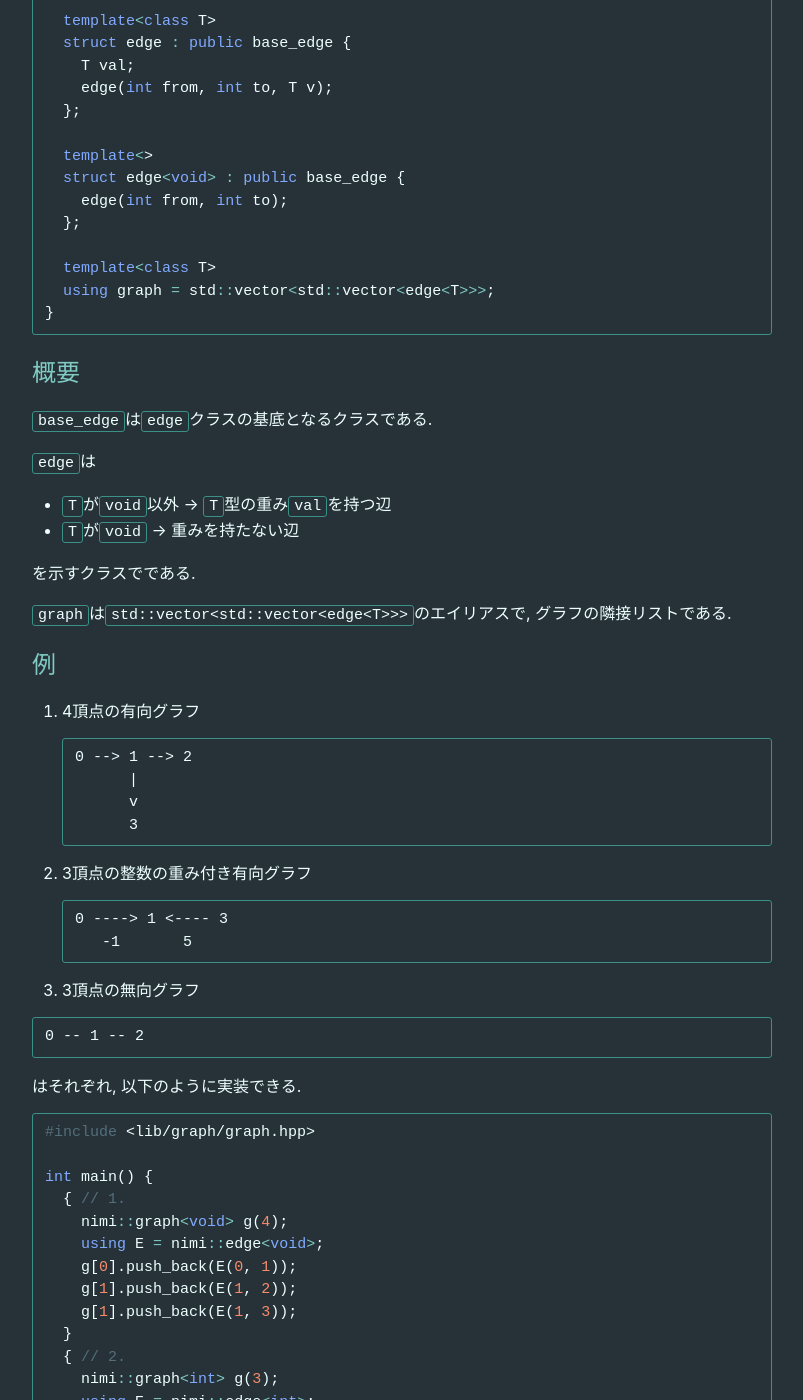
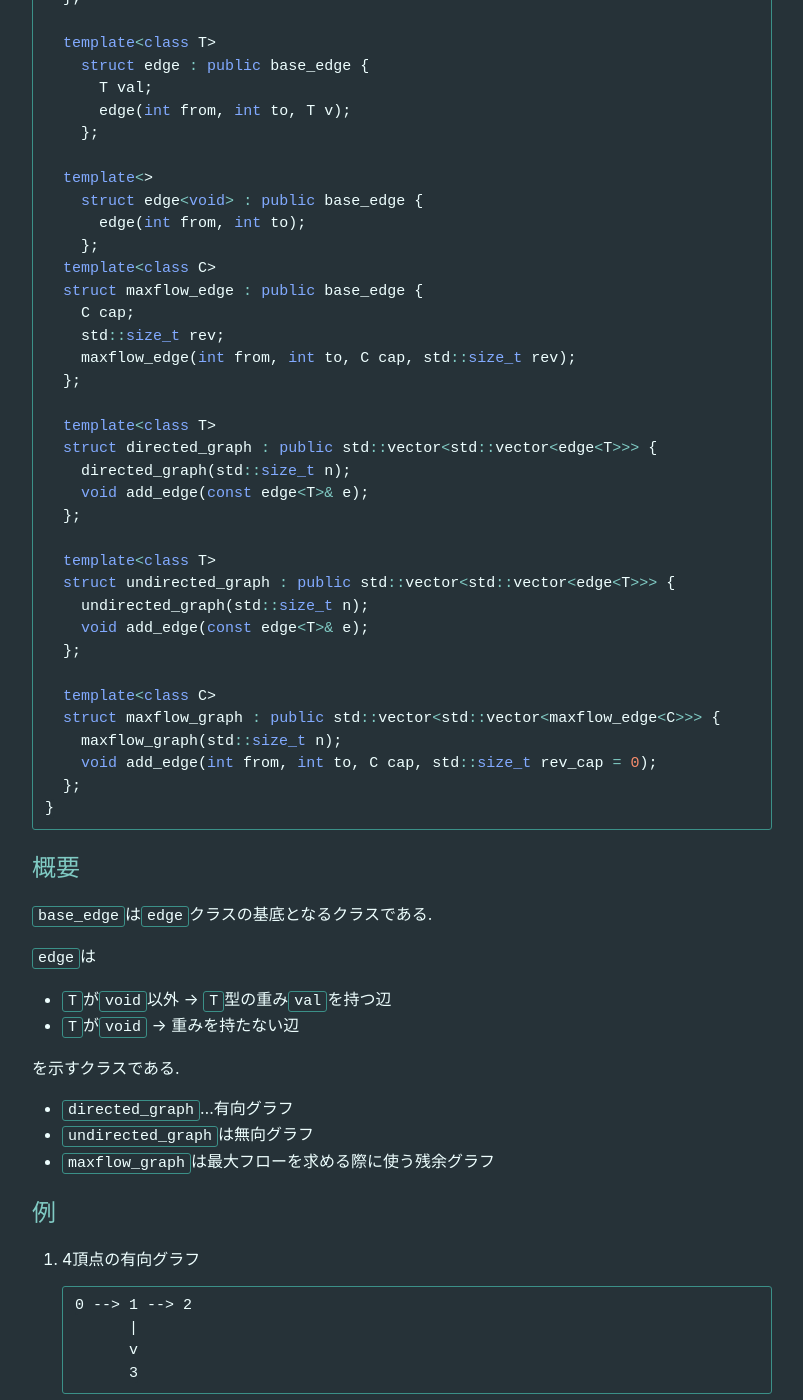
Before and after one commit to NiMiLib/nimilib.github.io, a Jekyll site: the page built from reference/graph/graph.md, in a window 1280 px wide and 1400 px high, scrolled down 381 px. Shown: the whole window, without its empty margins (238-1041 px from the left). Built offline with Jekyll 4.4.1, drawn with Linux system fonts in a browser that asks for light colours; some of the changed text lies outside the part shown.

````diff
--- a/_layouts/reference.html
+++ b/_layouts/reference.html
@@ -10,8 +10,8 @@
     <main class="page-content" aria-label="Content">
       <div class="wrapper">
         {%- include header_breadcrumb.html -%}
-        <h1 style="font-family: monospace">{{ page.elem }}
-        <span style="float: right; font-size: 50%">{{ page.header }}</span></h1>
+        <h1><span style="font-family: monospace; float: right; font-size: 50%">{{ page.header }}</span></h1>
+        <h1 style="font-family: monospace">{{ page.elem }} </h1>
         {{ content }}
       </div>
     </main>
--- a/reference/graph/graph.md
+++ b/reference/graph/graph.md
@@ -7,7 +7,7 @@ header: lib/graph/graph.hpp
 ---
 
 ```cpp
-namespace nimi{
+namespace nimi {
   struct base_edge {
     int from;
     int to;
@@ -15,18 +15,39 @@ namespace nimi{
   };
 
   template<class T>
-  struct edge : public base_edge {
-    T val;
-    edge(int from, int to, T v);
-  };
+    struct edge : public base_edge {
+      T val;
+      edge(int from, int to, T v);
+    };
 
   template<>
-  struct edge<void> : public base_edge {
-    edge(int from, int to);
+    struct edge<void> : public base_edge {
+      edge(int from, int to);
+    };
+  template<class C>
+  struct maxflow_edge : public base_edge {
+    C cap;
+    std::size_t rev;
+    maxflow_edge(int from, int to, C cap, std::size_t rev);
   };
 
   template<class T>
-  using graph = std::vector<std::vector<edge<T>>>;
+  struct directed_graph : public std::vector<std::vector<edge<T>>> {
+    directed_graph(std::size_t n);
+    void add_edge(const edge<T>& e);
+  };
+
+  template<class T>
+  struct undirected_graph : public std::vector<std::vector<edge<T>>> {
+    undirected_graph(std::size_t n);
+    void add_edge(const edge<T>& e);
+  };
+
+  template<class C>
+  struct maxflow_graph : public std::vector<std::vector<maxflow_edge<C>>> {
+    maxflow_graph(std::size_t n);
+    void add_edge(int from, int to, C cap, std::size_t rev_cap = 0);
+  };
 }
 ```
 
@@ -39,9 +60,11 @@ namespace nimi{
 - `T`が`void`以外 -> `T`型の重み`val`を持つ辺
 - `T`が`void` -> 重みを持たない辺
 
-を示すクラスでである.
+を示すクラスである.
 
-`graph`は`std::vector<std::vector<edge<T>>>`のエイリアスで, グラフの隣接リストである.
+- `directed_graph`...有向グラフ
+- `undirected_graph`は無向グラフ
+- `maxflow_graph`は最大フローを求める際に使う残余グラフ
 
 ## 例
 
@@ -73,26 +96,23 @@ namespace nimi{
 
 int main() {
   { // 1.
-    nimi::graph<void> g(4);
+    nimi::directed_graph<void> g(4);
     using E = nimi::edge<void>;
-    g[0].push_back(E(0, 1));
-    g[1].push_back(E(1, 2));
-    g[1].push_back(E(1, 3));
+    g.add_edge(E(0, 1));
+    g.add_edge(E(1, 2));
+    g.add_edge(E(1, 3));
   }
   { // 2.
-    nimi::graph<int> g(3);
+    nimi::directed_graph<int> g(3);
     using E = nimi::edge<int>;
-    g[0].push_back(E(0, 1, -1));
-    g[2].push_back(E(2, 1, 5));
+    g.add_edge(E(0, 1, -1));
+    g.add_edge(E(2, 1, 5));
   }
   { // 3.
-    nimi::graph<void> g(3);
+    nimi::undireced_graph<void> g(3);
     using E = nimi::edge<void>;
-    g[0].push_back(E(0, 1));
-    g[1].push_back(E(1, 0));
-
-    g[1].push_back(E(1, 2));
-    g[2].push_back(E(2, 1));
+    g.add_edge(E(0, 1));
+    g.add_edge(E(1, 2));
   }
 }
 ```
````
Also changed, not shown: reference/graph/shortest_path/bellman_ford.md (added, +117 -0 lines), reference/graph/shortest_path/dijkstra.md (+1 -1 lines), reference/graph/shortest_path/index.md (+2 -0 lines), reference/graph/shortest_path/spfa.md (added, +94 -0 lines).
